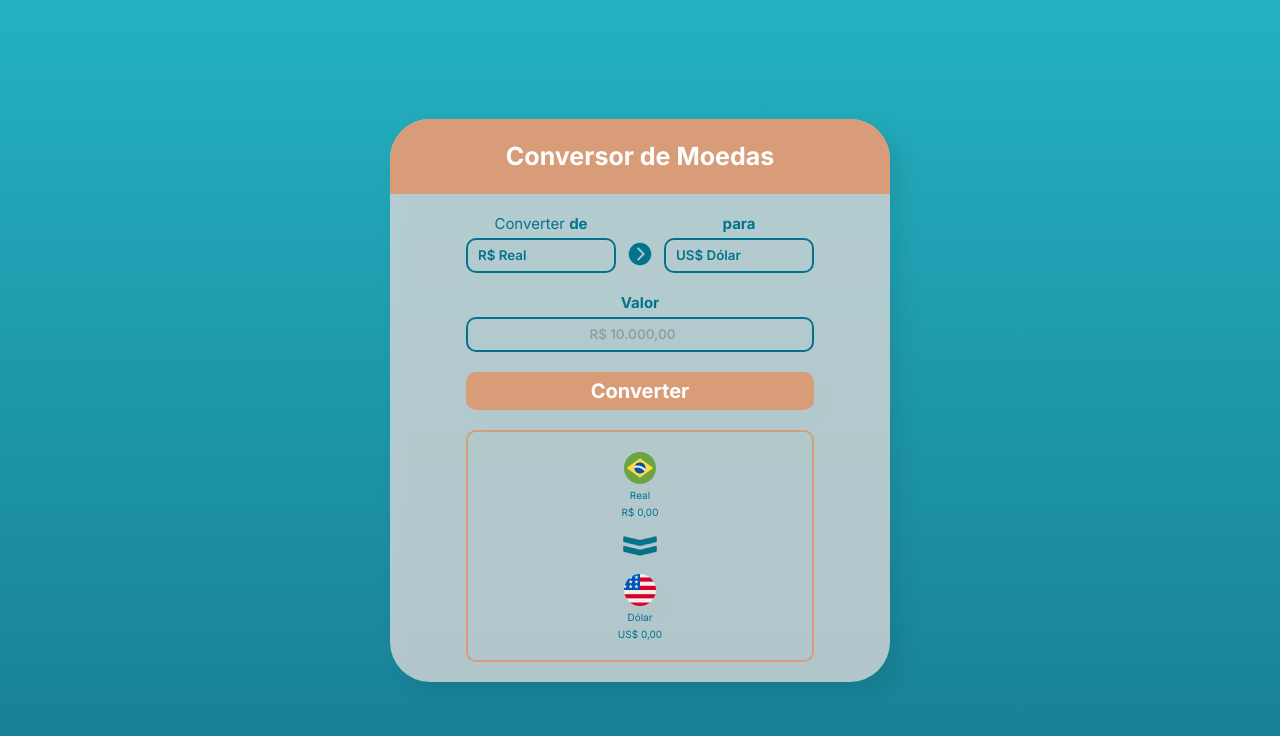
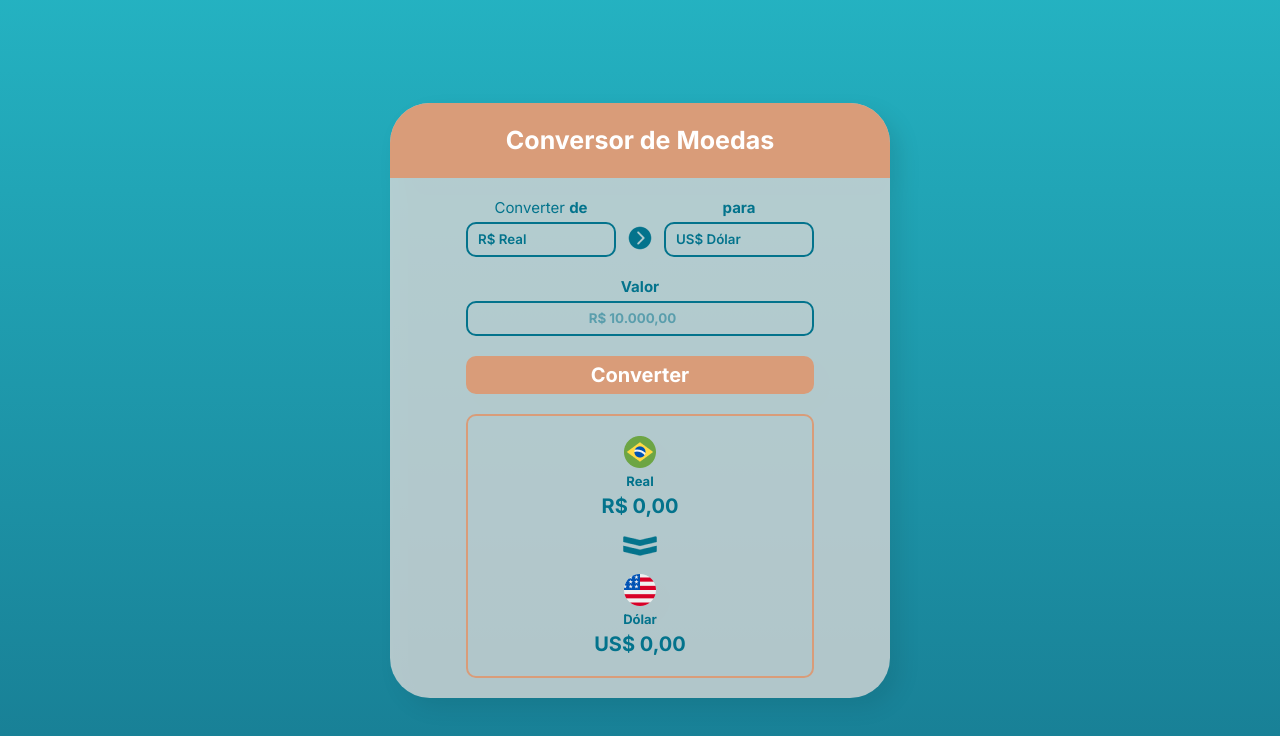
Before and after one commit to felipeoliveiracode/convert-money, a plain HTML site: page index.html in a window 1280 px wide. Drawn offline with Linux system fonts and the light colour scheme.

Commit message:
HTML e CSS finalizados

```diff
--- a/style.css
+++ b/style.css
@@ -110,6 +110,8 @@ input {
 
 input::placeholder {
     opacity: 0.5;
+    color: var(--main-color);
+    font-weight: 700;
 }
 
 button {
@@ -146,3 +148,13 @@ button:hover {
     align-items: center;
     gap: 0.5rem;
 }
+
+.currency-name {
+    font-size: 1.3rem;
+    font-weight: 700;
+}
+
+.currency-value {
+    font-size: 2rem;
+    font-weight: 700;
+}
```
